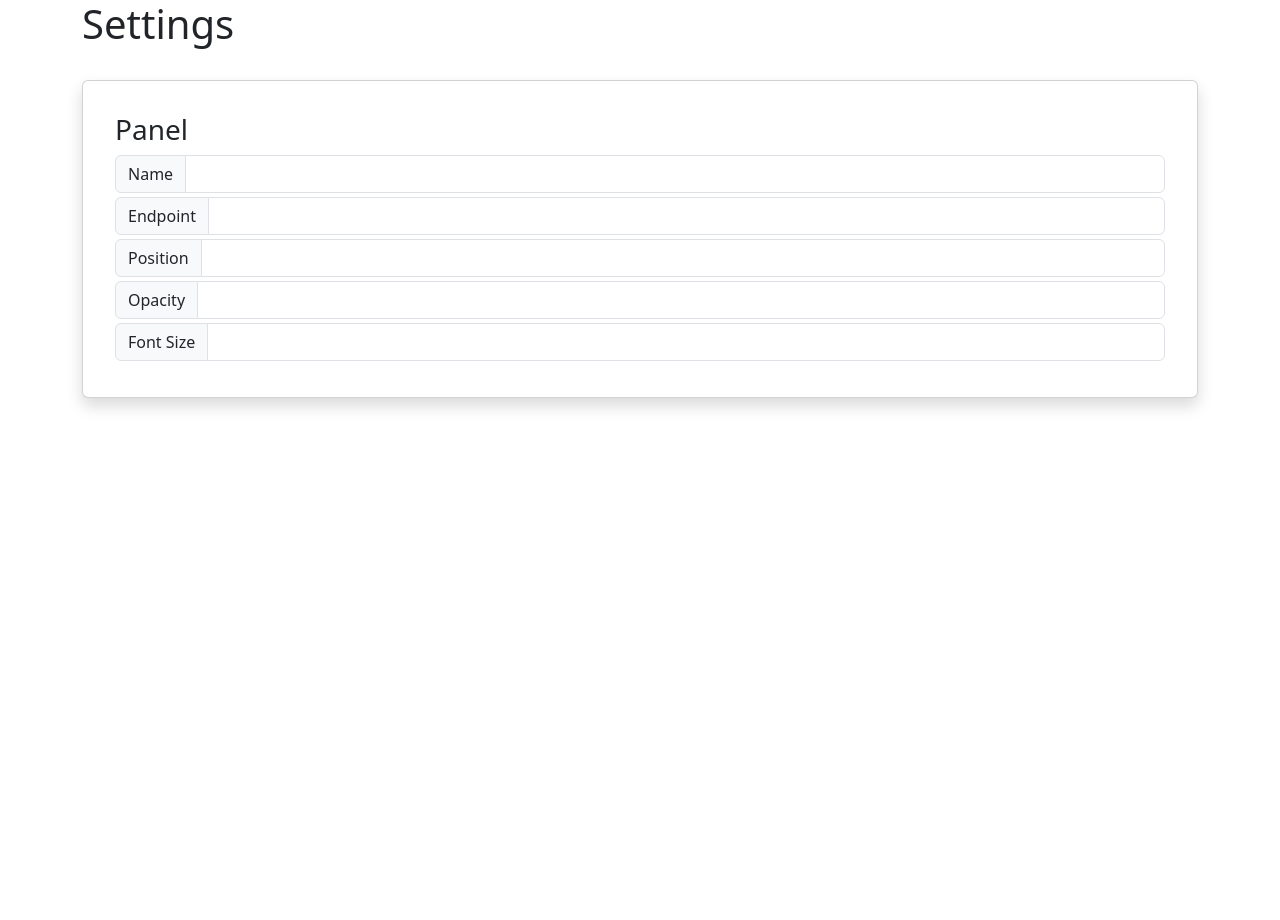
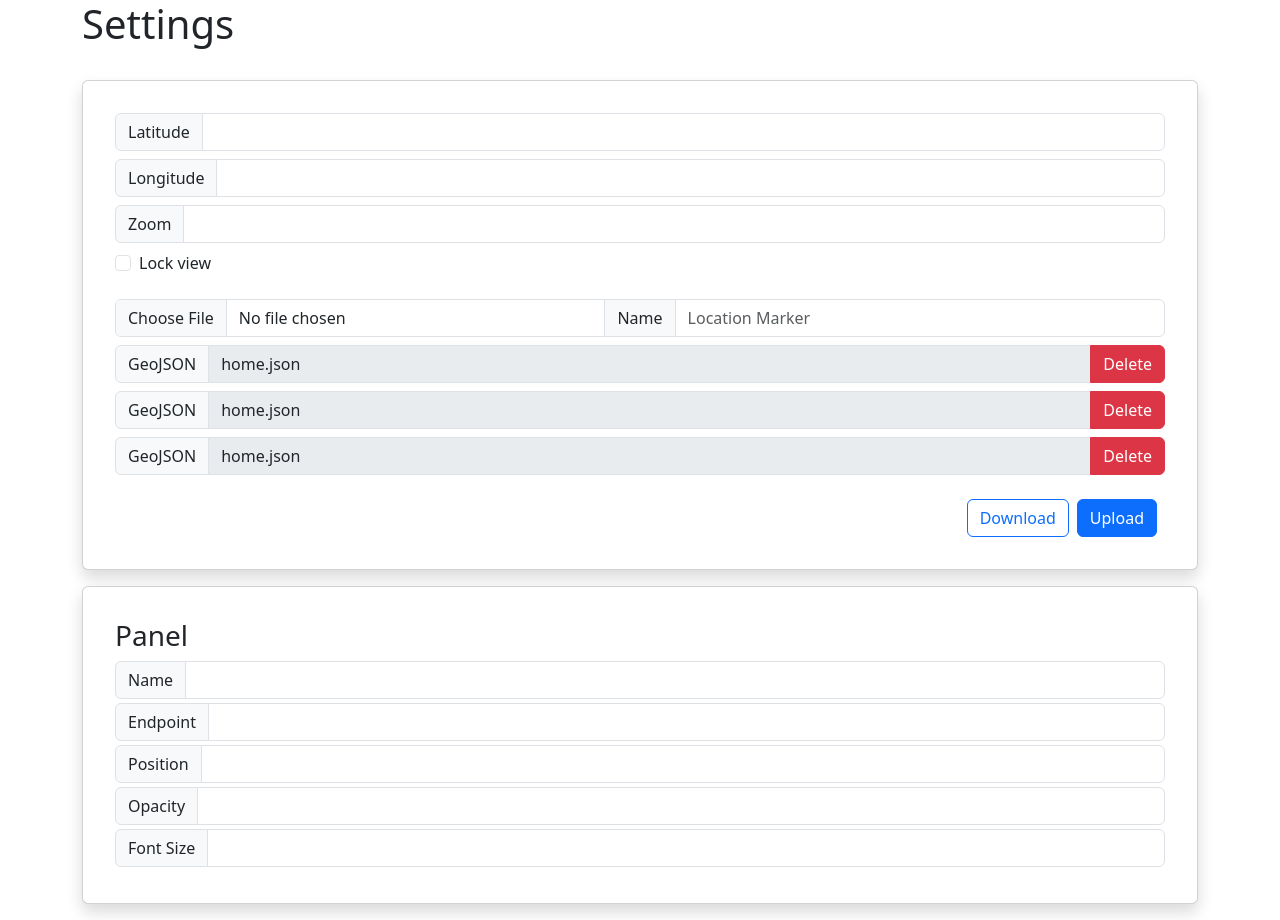
Before and after one commit to JohannesHenz/mmam-public, a Node project: template views/settings.ejs in a window 1280 px wide. Before the commit the page ends 409 px from the top, so only its background shows below. Run offline with Node 20 templates, Linux system fonts and the light colour scheme; the template is opened without the code that fills it, so the values that code supplies are empty.

Commit message:
frontend

```diff
--- a/views/settings.ejs
+++ b/views/settings.ejs
@@ -19,7 +19,51 @@
 <div class="container">
     <h1>Settings</h1>
     <br>
-    <div class="card p-3 shadow">
+    <div class="card p-3 mb-3 shadow">
+        <div class="card-body">
+            <div class="input-group mb-2">
+                <span for="latitude" class="input-group-text">Latitude</span>
+                <input type="number" id="latitude" class="form-control" value="map">
+            </div>
+            <div class="input-group mb-2">
+                <span for="longitude" class="input-group-text">Longitude</span>
+                <input type="number" id="longitude" class="form-control" value="map">
+            </div>
+            <div class="input-group mb-2">
+                <span for="zoom" class="input-group-text">Zoom</span>
+                <input type="number" id="zoom" class="form-control" value="map">
+            </div>
+            <div class="form-check mb-4">
+                <input class="form-check-input" type="checkbox" value="" id="lock">
+                <label class="form-check-label" for="lock">Lock view</label>
+            </div>
+            <div class="input-group mb-2">
+                <input type="file" id="file" class="form-control">
+                <span for="file-name" class="input-group-text">Name</span>
+                <input type="text" id="file-name" class="form-control" placeholder="Location Marker">
+            </div>
+            <div class="input-group mb-2">
+                <span for="name" class="input-group-text">GeoJSON</span>
+                <input type="text" id="name" class="form-control" value="home.json" disabled>
+                <button type="button" class="btn btn-danger">Delete</button>
+            </div>
+            <div class="input-group mb-2">
+                <span for="name" class="input-group-text">GeoJSON</span>
+                <input type="text" id="name" class="form-control" value="home.json" disabled>
+                <button type="button" class="btn btn-danger">Delete</button>
+            </div>
+            <div class="input-group mb-4">
+                <span for="name" class="input-group-text">GeoJSON</span>
+                <input type="text" id="name" class="form-control" value="home.json" disabled>
+                <button type="button" class="btn btn-danger">Delete</button>
+            </div>
+            <div class="d-grid gap-2 d-md-flex justify-content-md-end">
+                <button class="btn btn-outline-primary" type="button">Download</button>
+                <button class="btn btn-primary me-md-2" type="button">Upload</button>
+            </div>
+        </div>
+    </div>
+    <div class="card p-3 mb-3 shadow">
         <div class="card-body">
             <h3 class="card-title">Panel</h3>
             <div class="input-group mb-1">
```
